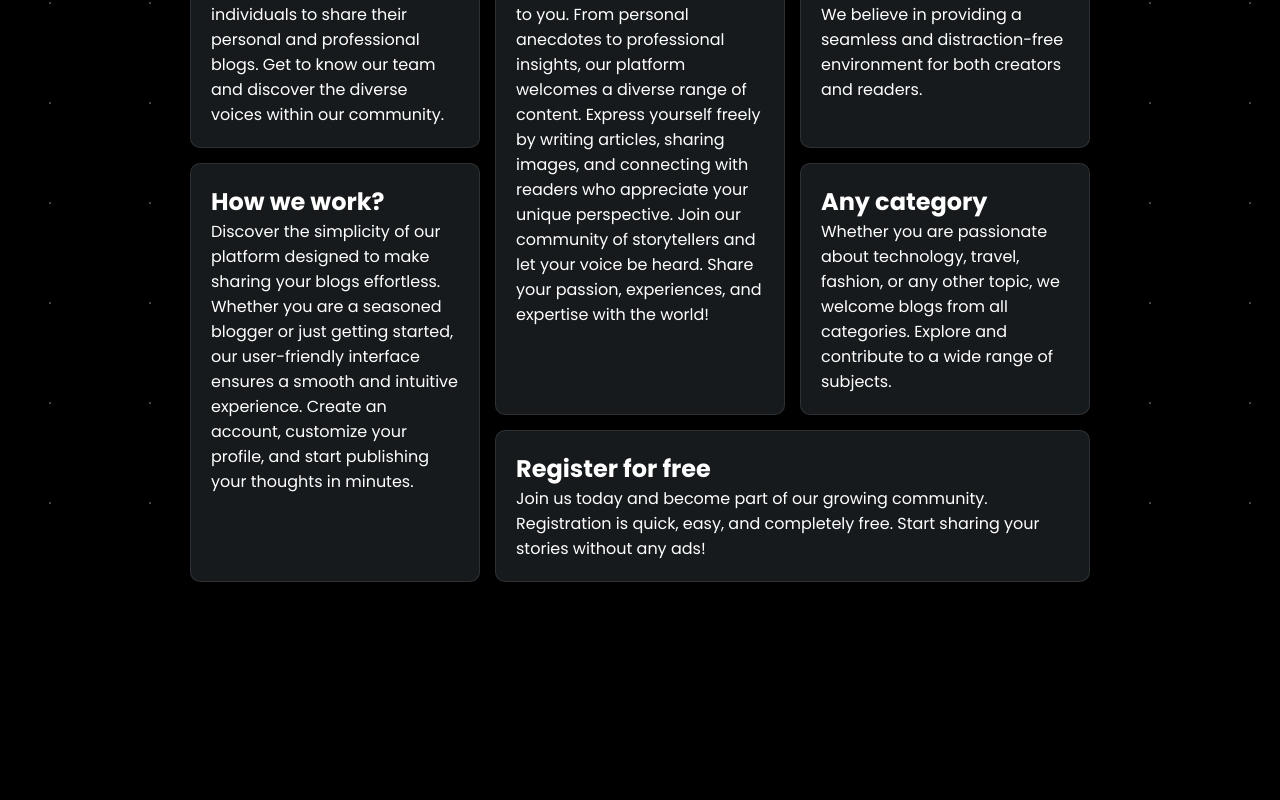
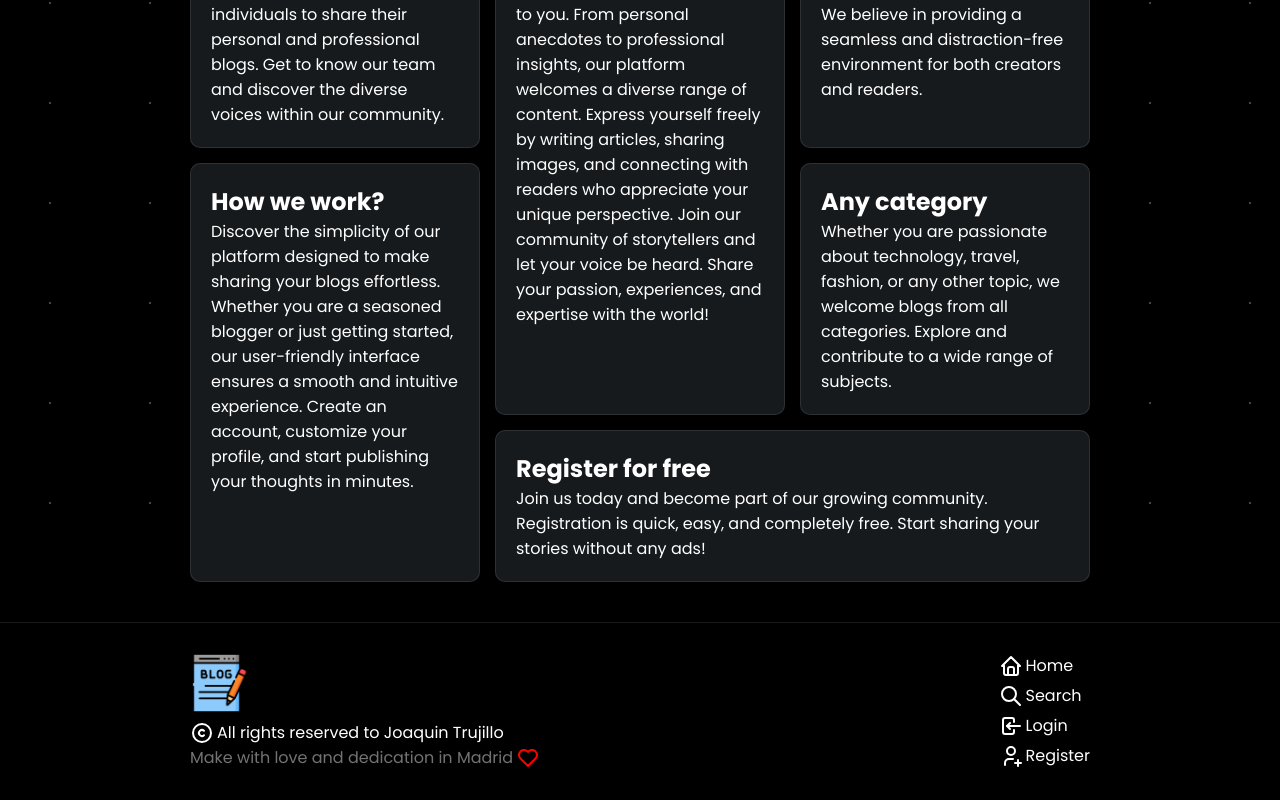
Before and after one commit to forjoa/blog, a React (Vite) app in the folder client/: page / in a window 1280 px wide. Shown: the part 1168-1968 px from the top of the page. Before the commit the page ends 1750 px from the top, so only its background shows below. Built offline with nearby package versions, Linux system fonts and the light colour scheme.

Commit message:
create and add footer

```diff
--- a/client/package.json
+++ b/client/package.json
@@ -10,6 +10,7 @@
     "preview": "vite preview"
   },
   "dependencies": {
+    "@tabler/icons-react": "^2.46.0",
     "react": "^18.2.0",
     "react-dom": "^18.2.0",
     "react-router": "^6.21.3",
--- /dev/null
+++ b/client/src/components/Footer.tsx
@@ -0,0 +1,50 @@
+import { Link } from 'react-router-dom'
+import logo from '../assets/blog-icon.png'
+import {
+  IconCopyright,
+  IconHeart,
+  IconHome,
+  IconSearch,
+  IconLogin,
+  IconUserPlus,
+} from '@tabler/icons-react'
+import '../styles/footer.css'
+
+const Footer = () => {
+  return (
+    <footer>
+      <div className='footer-container'>
+        <div className='image-container'>
+          <img src={logo} alt='Logo blog' />
+          <p>
+            <IconCopyright /> All rights reserved to Joaquin Trujillo
+          </p>
+          <span>
+            Make with love and dedication in Madrid <IconHeart color='red' />
+          </span>
+        </div>
+
+        <div className='footer-text-container'>
+          <Link to='/home'>
+            <IconHome />
+            Home
+          </Link>
+          <Link to='/search'>
+            <IconSearch />
+            Search
+          </Link>
+          <Link to='/login'>
+            <IconLogin />
+            Login
+          </Link>
+          <Link to='/register'>
+            <IconUserPlus />
+            Register
+          </Link>
+        </div>
+      </div>
+    </footer>
+  )
+}
+
+export default Footer
--- a/client/src/components/Home.tsx
+++ b/client/src/components/Home.tsx
@@ -1,3 +1,4 @@
+import Footer from './Footer'
 import Header from './Header'
 import Main from './Main'
 
@@ -6,6 +7,7 @@ const Home = () => {
     <>
       <Header />
       <Main />
+      <Footer />
     </>
   )
 }
--- /dev/null
+++ b/client/src/styles/footer.css
@@ -0,0 +1,44 @@
+footer {
+    width: 100%;
+    display: grid;
+    place-items: center;
+    margin-top: 40px;
+    border-top: 1px solid var(--border);
+    padding: 30px 0px;
+}
+
+.footer-container {
+    width: 80%;
+    max-width: 900px;
+    display: flex;
+    justify-content: space-between;
+}
+
+.image-container img {
+    width: 60px;
+}
+
+.image-container p {
+    display: flex;
+    align-items: center;
+    gap: 3px;
+}
+
+.image-container span {
+    display: flex;
+    align-items: center;
+    color: var(--shadow);
+    gap: 3px;
+}
+
+.footer-text-container {
+    display: flex;
+    flex-direction: column;
+    gap: 5px;
+}
+
+.footer-text-container a {
+    display: flex;
+    align-items: center;
+    gap: 3px;
+}
```
Also changed, not shown: 1 other file (tests, documents, lock files or other folders).
